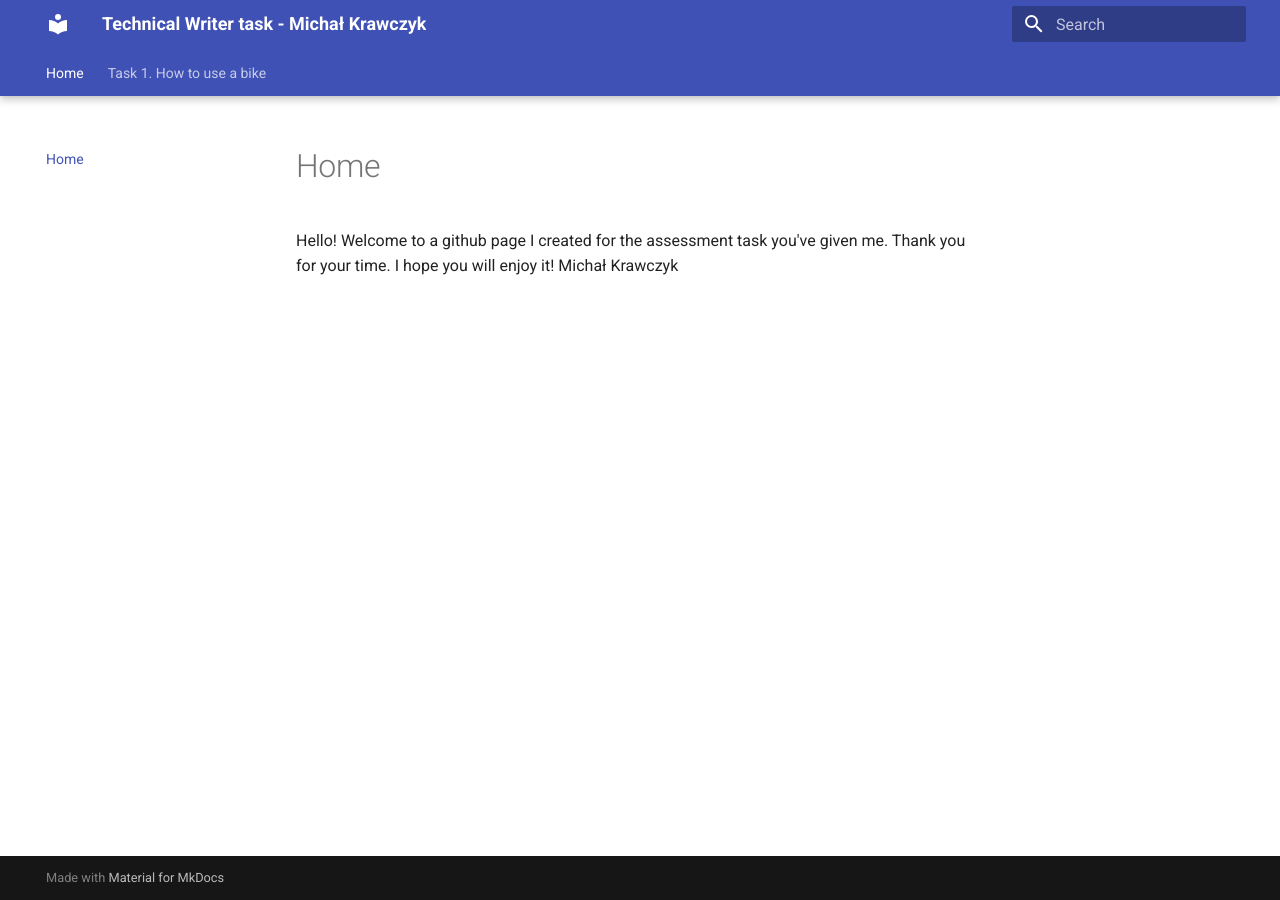
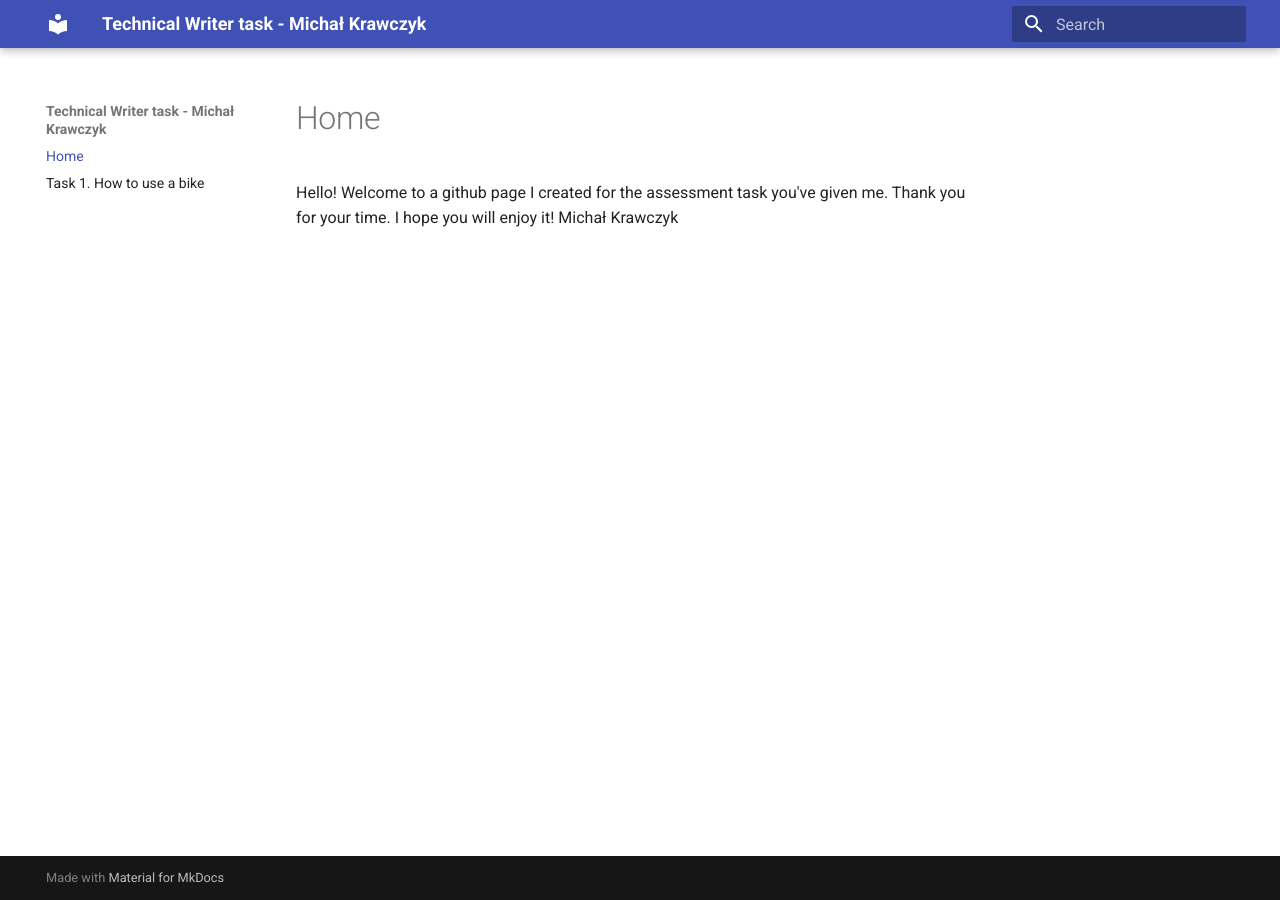
Before and after one commit to LevNikolayevichMyshkin/Pega_writer_assessment, an MkDocs documentation site: the page built from docs/index.md, in a window 1280 px wide. Built offline with MkDocs 1.6.1 and Material for MkDocs 9.7.7, drawn with Linux system fonts in a browser that asks for light colours.

Commit message:
Update mkdocs.yml

```diff
--- a/mkdocs.yml
+++ b/mkdocs.yml
@@ -2,28 +2,11 @@ site_name: Technical Writer task - Michał Krawczyk
 site_url: https://LevNikolayevichMyshkin.github.io/Pega_writer_assessment/
 theme:
   name: material
-  features:
-    - navigation.tabs
-    - navigation.tabs.sticky
-    - navigation.path
-    - content.code.copy
-    - navigation.indexes
 
 use_directory_urls: false
 
 markdown_extensions:
-  - pymdownx.highlight
-  - pymdownx.inlinehilite
-  - pymdownx.superfences
-  - pymdownx.tabbed:
-      alternate_style: true
-  - attr_list
-  - md_in_html
   - admonition
-  - pymdownx.details
-  - pymdownx.emoji:
-      emoji_index: !!python/name:material.extensions.emoji.twemoji
-      emoji_generator: !!python/name:material.extensions.emoji.to_svg
   - toc:
       permalink: "#"
 
```
